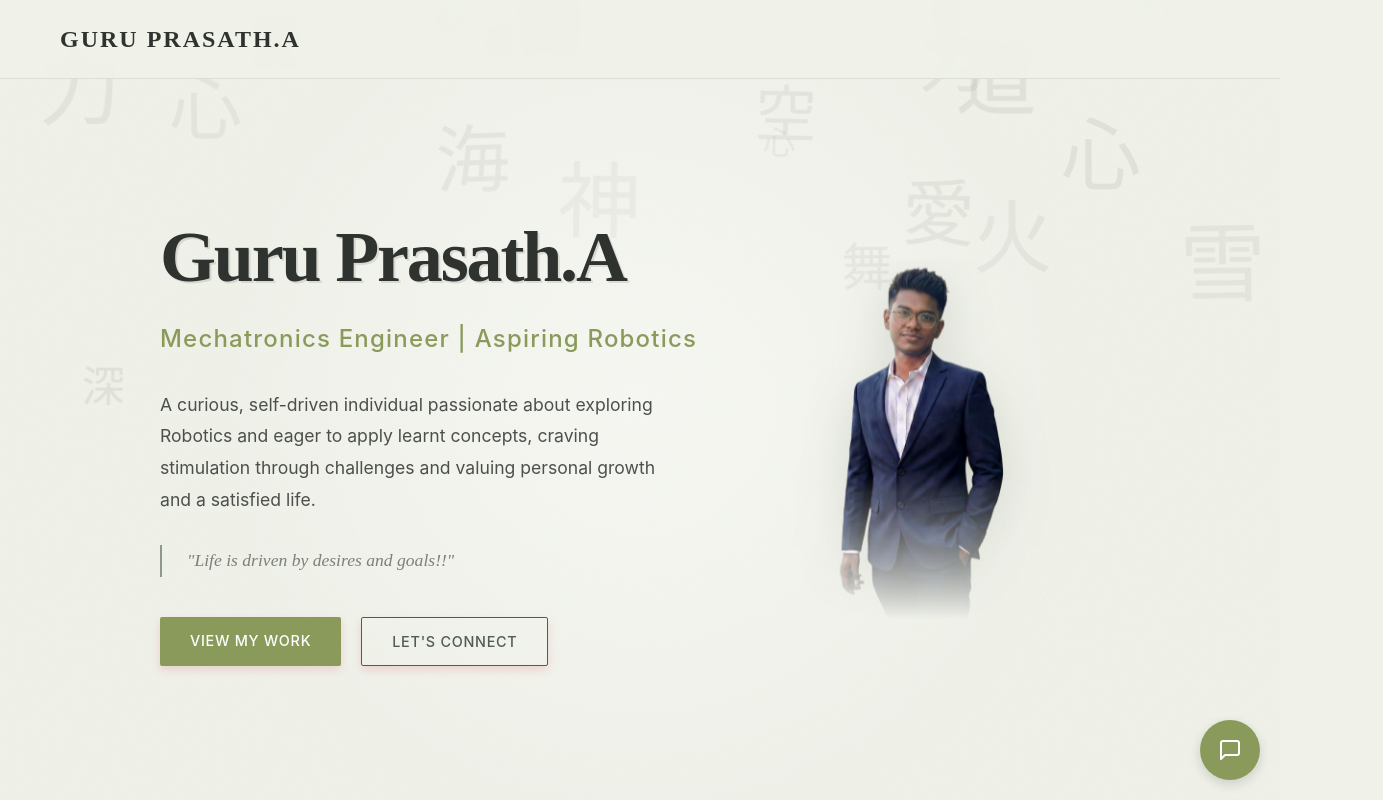
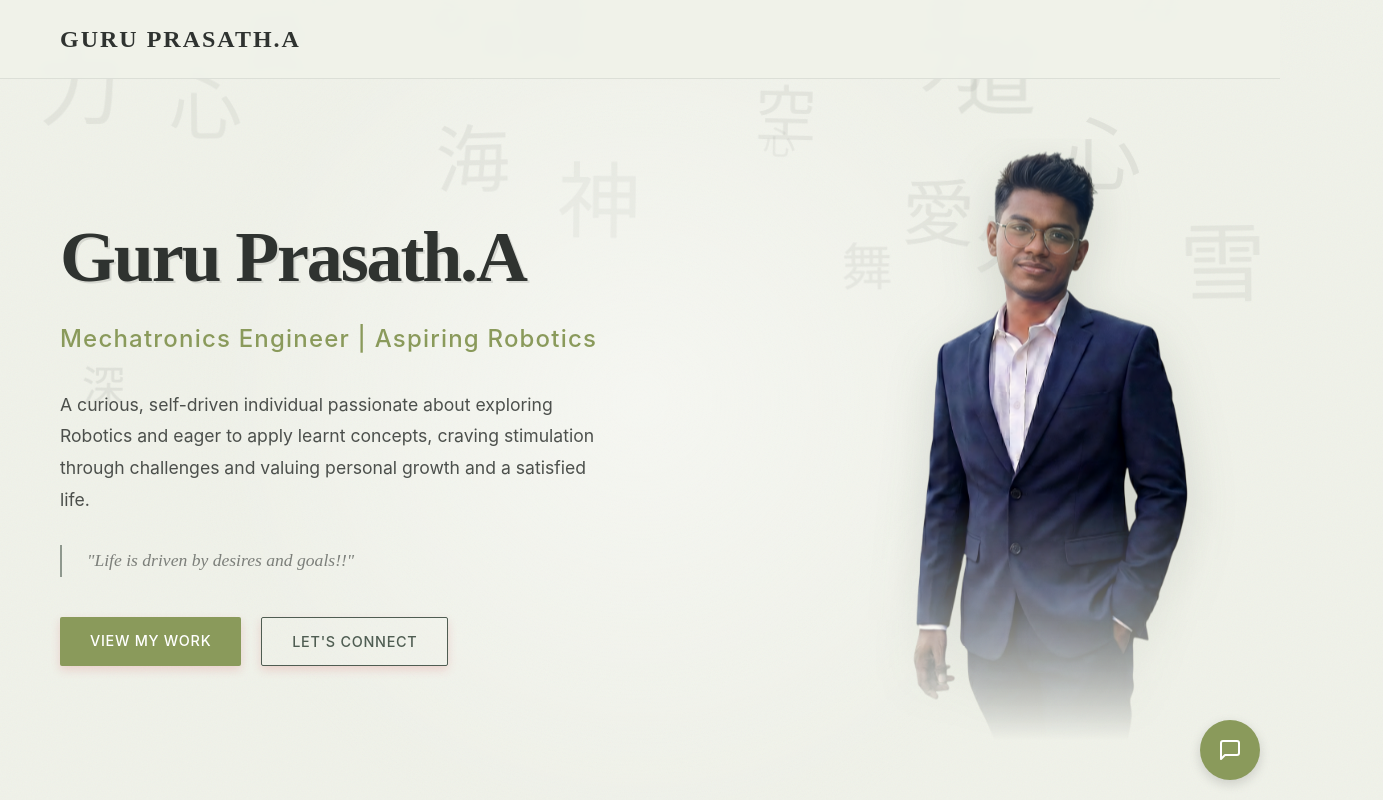
Before and after one commit to Pirate-tek/guru-portfolio, a React (Vite) app: page / in a window 1280 px wide. Shown: the top 800 px of the page, 1383 px wide, since content can reach past the window. Built offline with nearby package versions, Linux system fonts and the light colour scheme; a web font is replaced by a local one.

Commit message:
achivements photos, about description

```diff
--- a/src/components/Achievements.jsx
+++ b/src/components/Achievements.jsx
@@ -33,12 +33,17 @@ const Achievements = () => {
             organizer: 'Organized by Hosur Forest Division in collabration with FORGE',
             date: 'March 2024',
             description: 'Banraw',
-            images: [forge1, forge2]
+            images: [
+                { src: forge1, style: { objectPosition: '20% center' } },
+                forge2
+            ]
         }
     ];
 
     const openLightbox = (img) => {
-        setSelectedImage(img);
+        // Handle both string and object image formats
+        const imgSrc = typeof img === 'string' ? img : img.src;
+        setSelectedImage(imgSrc);
         document.body.style.overflow = 'hidden'; // Prevent scrolling when modal is open
     };
 
@@ -62,11 +67,22 @@ const Achievements = () => {
                                 <div className="achievement-date">{item.date}</div>
                             </div>
                             <div className="achievement-gallery">
-                                {item.images.map((img, idx) => (
-                                    <div key={idx} className="achievement-image-wrapper" onClick={() => openLightbox(img)}>
-                                        <img src={img} alt={`${item.title} ${idx + 1}`} loading="lazy" />
-                                    </div>
-                                ))}
+                                {item.images.map((imgItem, idx) => {
+                                    const isObject = typeof imgItem === 'object' && imgItem !== null;
+                                    const src = isObject ? imgItem.src : imgItem;
+                                    const style = isObject ? imgItem.style : {};
+
+                                    return (
+                                        <div key={idx} className="achievement-image-wrapper" onClick={() => openLightbox(imgItem)}>
+                                            <img
+                                                src={src}
+                                                alt={`${item.title} ${idx + 1}`}
+                                                loading="lazy"
+                                                style={style}
+                                            />
+                                        </div>
+                                    );
+                                })}
                             </div>
                         </div>
                     ))}
--- a/src/components/Hero.css
+++ b/src/components/Hero.css
@@ -44,13 +44,13 @@
     color: var(--text-color);
     opacity: 0.85;
     margin-bottom: 40px;
-    max-width: 500px;
+    max-width: 550px;
     line-height: 1.8;
 }
 
 @media (min-width: 1024px) {
     .hero-description p {
-        max-width: 75ch;
+        max-width: 70ch;
         /* approx three lines on desktop */
     }
 }
@@ -98,7 +98,7 @@
 .profile-image-container {
     position: relative;
     width: auto;
-    max-width: 450px;
+    max-width: 700px;
     /* Human-sized */
     padding: 0;
     background: transparent;
@@ -113,7 +113,7 @@
 }
 
 .profile-image {
-    width: 100%;
+    width: 137%;
     height: auto;
     display: block;
     object-fit: contain;
@@ -183,7 +183,7 @@
 
     .profile-image-container {
         width: 100%;
-        max-width: 350px;
+        max-width: 400px;
         margin: 0 auto;
     }
 
```
